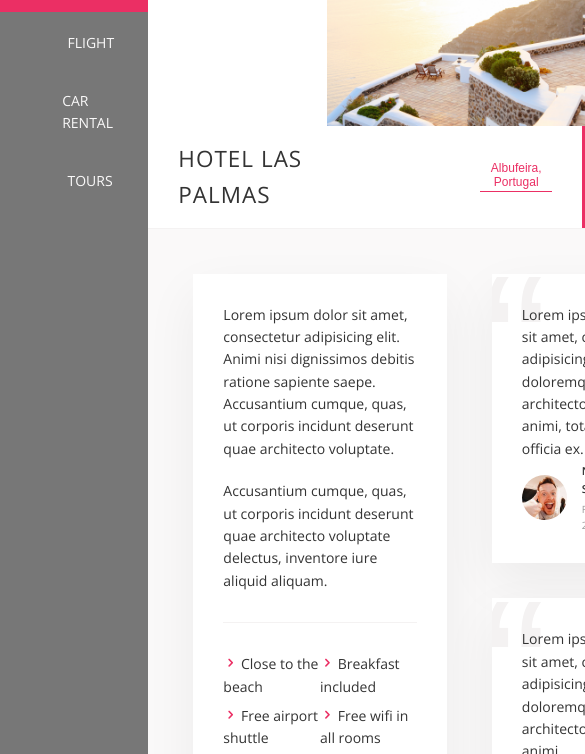
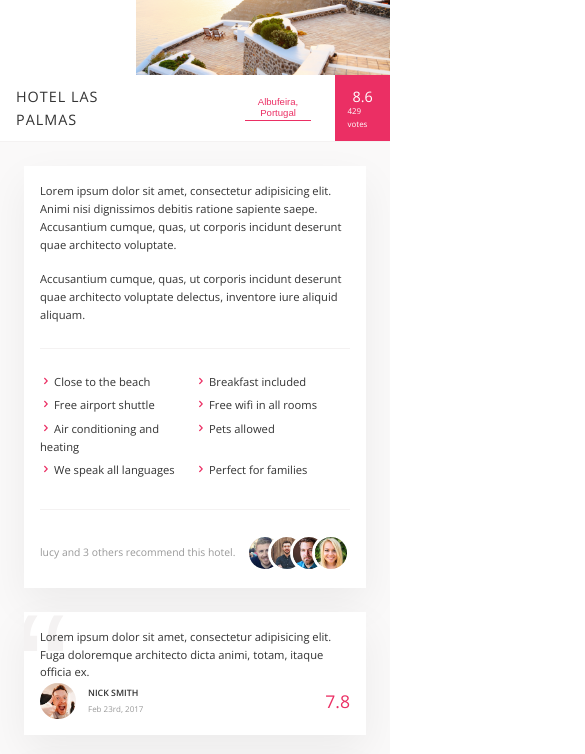
Before and after one commit to jangam-sridhar-reddy/trillo-project-scss-and-flex-box, a website built with webpack: page src/index.html in a window 390 px wide. Shown: the part 225-979 px from the top of the page, 585 px wide, since content can reach past the window. Built offline with nearby package versions, Linux system fonts and the light colour scheme; a web font is replaced by a local one.

Commit message:
responsive design completed.

```diff
--- a/src/assets/sass/_base.scss
+++ b/src/assets/sass/_base.scss
@@ -16,6 +16,15 @@
     --box-shadow-light: 0 2rem 5rem rgba(0, 0, 0, 0.06);
     --line: 1px solid var(--color-grey-light-2);
 }
+
+ $bp-largest : 75em;  //1200px 1200/16 = 75em
+ $bp-large : 68.75em; //1100px 1100/16 = 68.75em
+ $bp-medium : 56.25em;  //900px 900/16 = 56.25em
+ $bp-small : 37.5em;  //600px 600/16 = 37.5em
+ $bp-smallest : 31.25em;  //500px 500/16 = 31.25em
+
+
+
 *{
     margin:0;
     padding: 0;
@@ -28,6 +37,11 @@
 html{
     box-sizing: border-box;
     font-size: 62.5%; //1rem = 10px, (10px /16px) * 100%  = 62.5%;
+
+    @media only screen and (max-width: $bp-large) {
+        font-size: 50%; // 8/16*100  = 50%
+
+    }
 }
 
 body {
--- a/src/assets/sass/_component.scss
+++ b/src/assets/sass/_component.scss
@@ -13,6 +13,11 @@
     align-items: center;
     justify-content: center;
 
+    @media only screen and (max-width: $bp-smallest){
+        order: 1;
+        flex: 0 0 100%;
+        background-color: var(--color-grey-light-2);
+    }
 
     &__input{
         font-family: inherit;
@@ -128,12 +133,24 @@
     list-style: none;
     margin-top: 3.5rem;
 
+    @media only screen and (max-width: $bp-medium){
+        display: flex;
+        margin-top: 0;
+    }
+
     &__item{
 
         position: relative;
 
         &:not(:last-child){
             margin-bottom: .5rem;
+            @media only screen and (max-width: $bp-medium){
+                margin-bottom: 0;
+             }
+        }
+
+        @media only screen and (max-width: $bp-medium){
+           flex: 1;
         }
 
         &:before{
@@ -180,6 +197,17 @@
             position: relative;
             display: flex;
             align-items: center;
+
+            @media only screen and (max-width: $bp-medium){
+                justify-content: center;
+                padding: 2rem;
+            }
+
+            @media only screen and (max-width: $bp-small){
+                flex-direction: column;
+                padding: 1.5rem .5rem;
+
+            }
         }
 
 
@@ -190,6 +218,13 @@
         height: 1.75rem;
         margin-right: 2rem;
         fill: currentColor;
+
+        @media only screen and (max-width: $bp-small){
+            margin-right: 0;
+            width: 1.5rem;
+            height: 1.5rem;
+            margin-bottom: .7rem;
+        }
     }
 }
 
@@ -201,6 +236,9 @@
     color: var(--color-grey-light-4);
     text-align: center;
     padding: 2.5rem;
+    @media only screen and (max-width: $bp-medium){
+        display: none;
+    }
 }
 
 // /////////////////////////////////////////////////
@@ -230,6 +268,12 @@
         text-transform: uppercase;
         letter-spacing: 1px;
         padding: 1.5rem 3rem;
+
+        @media only screen and (max-width: $bp-small){
+            font-size: 1.8rem;
+            padding: 1.25rem 2rem;
+
+        }
     }
 
     &__stars {
@@ -267,16 +311,31 @@
         justify-content: center;
         align-items: center;
 
+        @media only screen and (max-width: $bp-small){
+            padding: 0 1.5rem;
+
+        }
+
         &-average{
             font-size: 2.25rem;
             font-weight: 300;
             margin-bottom: -3px;
+
+            @media only screen and (max-width: $bp-small){
+                font-size: 1.8rem;
+
+            }
         }
 
 
         &-count{
             font-size: .8rem;
             text-transform: uppercase;
+
+            @media only screen and (max-width: $bp-small){
+                font-size: .5rem;
+
+            }
         }
 
     }
@@ -381,6 +440,9 @@
         margin-right: auto;
     }
 
+    &__friends{
+        display: flex;
+    }
 
 
     &__photo{
@@ -390,7 +452,7 @@
         border: 3px solid #fff;
         box-sizing: content-box;
         &:not(:last-of-type){
-            margin-right: -1.5rem;
+            margin-right: -2rem;
         }
 
     }
@@ -406,6 +468,11 @@
     margin-bottom: 3.5rem;
     position: relative;
     overflow: hidden;
+
+    @media only screen and (max-width: $bp-medium){
+        padding: 2rem;
+        margin-bottom: 3rem;
+    }
 
 
     &__text {
@@ -468,6 +535,11 @@
 .cta {
     padding: 3.5rem 0;
     text-align: center;
+
+    @media only screen and (max-width: $bp-medium){
+
+        padding: 2.5rem 0;
+    }
 
     &__book-now{
         text-transform: uppercase;
--- a/src/assets/sass/_layout.scss
+++ b/src/assets/sass/_layout.scss
@@ -5,6 +5,12 @@
     box-shadow: var(--box-shadw-dark);
 
     min-height: 50rem;
+
+    @media only screen and (max-width: $bp-largest) {
+        margin: 0;
+        max-width: 100%;
+        width: 100%;
+    }
 
 }
 
@@ -16,11 +22,21 @@
     display: flex;
     justify-content: space-between;
     align-items: center;
+
+    @media only screen and (max-width: $bp-smallest){
+        flex-wrap: wrap;
+        height: 11rem;
+        align-items: space-around;
+    }
 }
 
 
 .content {
     display: flex;
+
+    @media only screen and (max-width: $bp-medium){
+        flex-direction: column;
+    }
 }
 
 .sidebar {
@@ -46,6 +62,14 @@
     background-color: var(--color-grey-light-1);
     border-bottom: var(--line);
     font-size: 1.4rem;
+
+    @media only screen and (max-width: $bp-medium){
+        padding: 3rem;
+    }
+
+    @media only screen and (max-width: $bp-small){
+        flex-direction: column;
+    }
 }
 
 // /////////////////////////////////////////////////
@@ -58,6 +82,16 @@
     margin-right: 4.5rem;
     box-shadow: var(--box-shadow-light);
     padding: 3rem;
+
+    @media only screen and (max-width: $bp-medium){
+        padding: 2rem;
+        margin-right: 3rem;
+    }
+
+    @media only screen and (max-width: $bp-small){
+        margin-right: 0;
+        margin-bottom: 3rem;
+    }
 }
 
 // /////////////////////////////////////////////////
```
